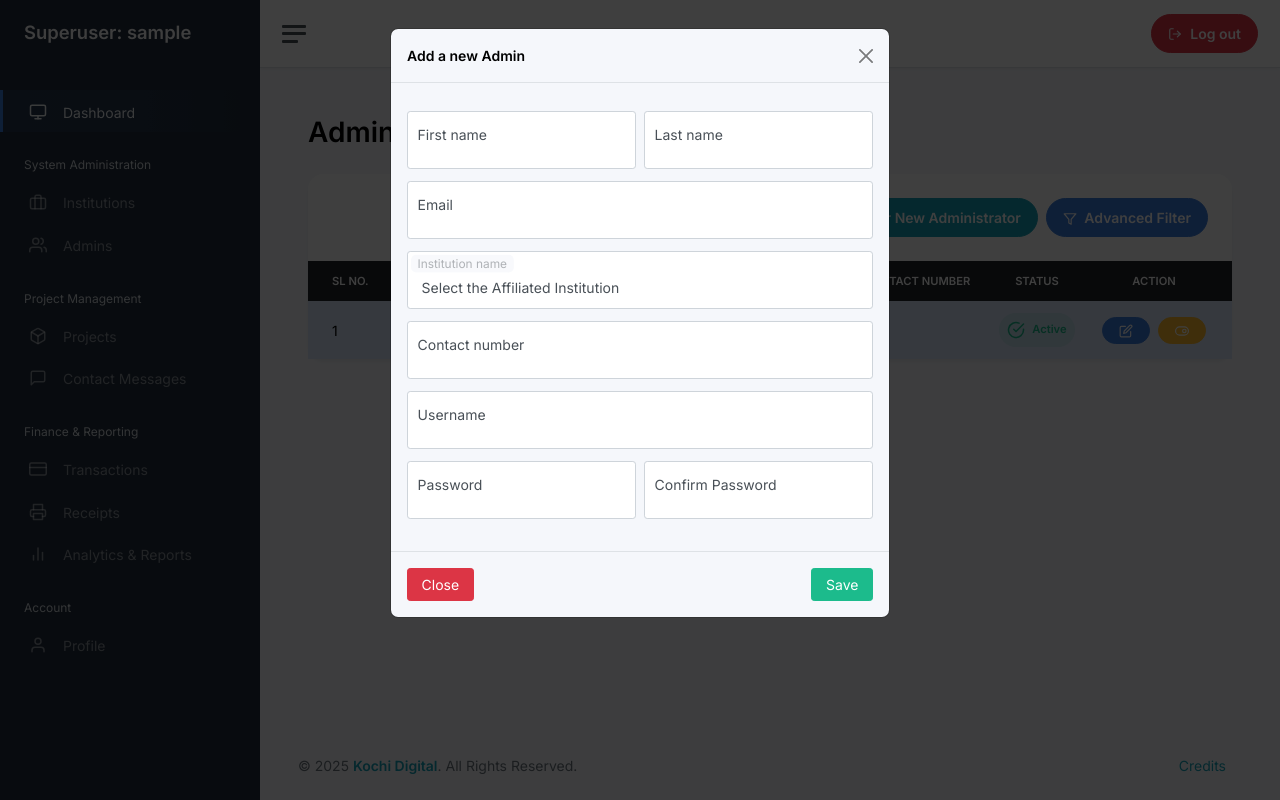
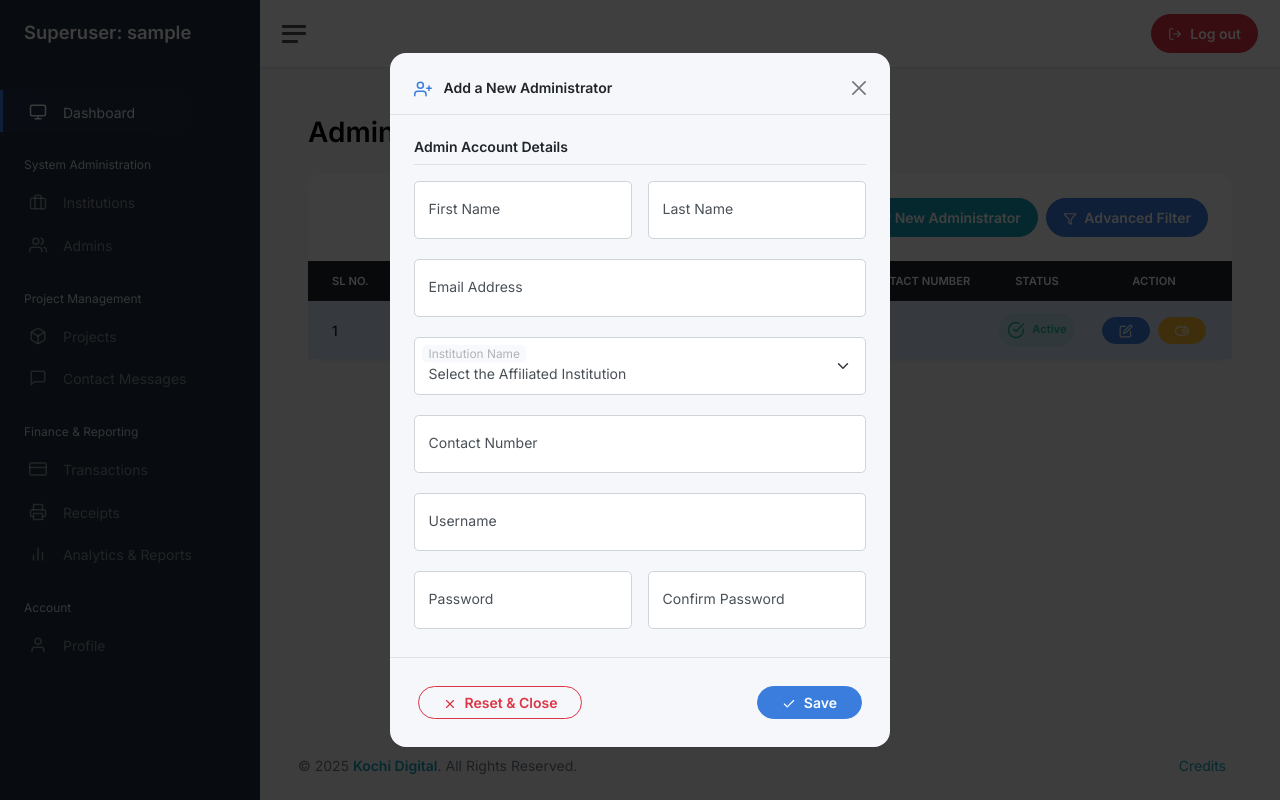
Before and after one commit to anoopksurendran1112/AspireAid, a Django app: page /administrator/all-insti-admin/ in a window 1280 px wide, after a click on "Register New Administrator". Run offline with Django 4.2, Linux system fonts and the light colour scheme; the visitor is signed in with stand-in values (Sample User, id 1); data comes from the database, SQL or seed files in the repository; data that the repository does not hold is empty; some libraries are stand-ins or nearby versions.

Commit message:
Updated modal ui

```diff
--- a/adminModule/templates/admin-all-insti-admin.html
+++ b/adminModule/templates/admin-all-insti-admin.html
@@ -3,67 +3,95 @@
 
 <!---------------------- Modal for Adding new Admin -------------------->
 <div class="modal fade" id="newAdminModal" tabindex="-1" aria-labelledby="exampleModalLabel" aria-hidden="true">
-    <div class="modal-dialog">
-        <div class="modal-content">
-            <div class="modal-header">
-                <h1 class="modal-title fs-5" id="exampleModalLabel"><strong>Add a new Admin</strong></h1>
+    <div class="modal-dialog modal-md modal-dialog-centered">
+        <div class="modal-content rounded-4 shadow-lg border-0">
+
+            <div class="modal-header border-bottom px-4 pt-4 pb-3">
+                <h5 class="modal-title fw-bolder text-dark" id="exampleModalLabel">
+                    <i class="align-middle me-2 text-primary" data-feather="user-plus"></i> Add a New Administrator
+                </h5>
                 <button type="button" class="btn-close" data-bs-dismiss="modal" aria-label="Close"></button>
             </div>
 
             <form method="post" id="add-admin-form">
                 {% csrf_token %}
-                <div class="modal-body">
-                    <div class="row p-2">
-                        <div class="col-lg-6 form-floating mb-1 p-1">
-                            <input type="text" class="form-control" id="first_name" placeholder="First name" name="first_name" required>
-                            <label for="first_name">First name</label>
-                            <span class="text-danger small-text" id="first_name-error"></span>
+                <div class="modal-body p-4">
+                    <h6 class="fw-bold text-dark mb-3 border-bottom pb-2">Admin Account Details</h6>
+
+                    <div class="row g-3">
+                        <div class="col-lg-6">
+                            <div class="form-floating">
+                                <input type="text" class="form-control rounded-3" id="first_name" placeholder="First name" name="first_name" required>
+                                <label for="first_name">First Name</label>
+                                <span class="text-danger small mt-1 d-block" id="first_name-error"></span>
                             </div>
-                        <div class="col-lg-6 form-floating mb-1 p-1">
-                            <input type="text" class="form-control" id="last_name" placeholder="Last name" name="last_name" required>
-                            <label for="last_name">Last name</label>
-                            <span class="text-danger small-text" id="last_name-error"></span>
                         </div>
-                        <div class="col-lg-12 form-floating mb-1 p-1">
-                            <input type="email" class="form-control" id="email" placeholder="Enter Email" name="email" required>
-                            <label for="email">Email</label>
-                            <span class="text-danger small-text" id="email-error"></span>
+                        <div class="col-lg-6">
+                            <div class="form-floating">
+                                <input type="text" class="form-control rounded-3" id="last_name" placeholder="Last name" name="last_name" required>
+                                <label for="last_name">Last Name</label>
+                                <span class="text-danger small mt-1 d-block" id="last_name-error"></span>
                             </div>
-                        <div class="col-lg-12 form-floating mb-1 p-1">
-                            <select class="form-control" aria-label="Default select example" id="inst_name" name="inst_name" required>
+                        </div>
+                        <div class="col-lg-12">
+                            <div class="form-floating">
+                                <input type="email" class="form-control rounded-3" id="email" placeholder="Enter Email" name="email" required>
+                                <label for="email">Email Address</label>
+                                <span class="text-danger small mt-1 d-block" id="email-error"></span>
+                            </div>
+                        </div>
+
+                        <div class="col-lg-12">
+                            <div class="form-floating">
+                                <select class="form-select rounded-3" id="inst_name" name="inst_name" required>
                                     <option selected disabled value="">Select the Affiliated Institution</option>
                                     {% for i in inst %}
                                     <option value="{{i.id}}">{{i.institution_name}}</option>
                                     {% endfor %}
                                 </select>
-                            <label for="inst_name">Institution name</label>
-                            <span class="text-danger small-text" id="inst_name-error"></span>
+                                <label for="inst_name">Institution Name</label>
+                                <span class="text-danger small mt-1 d-block" id="inst_name-error"></span>
                             </div>
-                        <div class="col-lg-12 form-floating mb-1 p-1">
-                            <input type="tel" class="form-control" id="phn_no" placeholder="Enter Contact number" name="phn_no" required>
-                            <label for="phn_no">Contact number</label>
-                            <span class="text-danger small-text" id="phn_no-error"></span>
                         </div>
-                        <div class="col-lg-12 form-floating mb-1 p-1">
-                            <input type="text" class="form-control" id="username" placeholder="Enter Username" name="username" required>
+
+                        <div class="col-lg-12">
+                            <div class="form-floating">
+                                <input type="tel" class="form-control rounded-3" id="phn_no" placeholder="Enter Contact number" name="phn_no" required>
+                                <label for="phn_no">Contact Number</label>
+                                <span class="text-danger small mt-1 d-block" id="phn_no-error"></span>
+                            </div>
+                        </div>
+                        <div class="col-lg-12">
+                            <div class="form-floating">
+                                <input type="text" class="form-control rounded-3" id="username" placeholder="Enter Username" name="username" required>
                                 <label for="username">Username</label>
-                            <span class="text-danger small-text" id="username-error"></span>
+                                <span class="text-danger small mt-1 d-block" id="username-error"></span>
                             </div>
-                        <div class="col-lg-6 form-floating mb-1 p-1">
-                            <input type="password" class="form-control" id="password" placeholder="Enter Password" name="password" required>
+                        </div>
+                        <div class="col-lg-6">
+                            <div class="form-floating">
+                                <input type="password" class="form-control rounded-3" id="password" placeholder="Enter Password" name="password" required>
                                 <label for="password">Password</label>
-                            <span class="text-danger small-text" id="password-error"></span>
+                                <span class="text-danger small mt-1 d-block" id="password-error"></span>
                             </div>
-                        <div class="col-lg-6 form-floating mb-1 p-1">
-                            <input type="password" class="form-control" id="confirm_password" placeholder="Confirm Password" name="confirm_password" required>
+                        </div>
+                        <div class="col-lg-6">
+                            <div class="form-floating">
+                                <input type="password" class="form-control rounded-3" id="confirm_password" placeholder="Confirm Password" name="confirm_password" required>
                                 <label for="confirm_password">Confirm Password</label>
-                            <span class="text-danger small-text" id="confirm_password-error"></span>
+                                <span class="text-danger small mt-1 d-block" id="confirm_password-error"></span>
                             </div>
                         </div>
                     </div>
-                <div class="modal-footer d-flex justify-content-between">
-                    <button type="reset" class="btn btn-danger" data-bs-dismiss="modal">Close</button>
-                    <button type="submit" class="btn btn-success" id="saveButton" >Save</button>
+                </div>
+
+                <div class="modal-footer d-flex justify-content-between border-top p-4">
+                    <button type="reset" class="btn btn-outline-danger fw-semibold rounded-pill px-4" data-bs-dismiss="modal">
+                        <i class="align-middle me-1" data-feather="x"></i> Reset & Close
+                    </button>
+                    <button type="submit" class="btn btn-primary fw-semibold rounded-pill px-4" id="saveButton">
+                        <i class="align-middle me-1" data-feather="check"></i> Save
+                    </button>
                 </div>
             </form>
         </div>
@@ -72,101 +100,136 @@
 
 <!---------------------- Modal for Updating Admin -------------------->
 <div class="modal fade" id="updateAdminModal" tabindex="-1" aria-labelledby="updateModalLabel" aria-hidden="true">
-    <div class="modal-dialog ">
-        <div class="modal-content">
-            <div class="modal-header">
-                <h1 class="modal-title fs-5" id="updateModalLabel"><strong>Update the Admin</strong></h1>
+    <div class="modal-dialog modal-md modal-dialog-centered">
+        <div class="modal-content rounded-4 shadow-lg border-0">
+
+            <div class="modal-header border-bottom px-4 pt-4 pb-3">
+                <h5 class="modal-title fw-bolder text-dark" id="updateModalLabel">
+                    <i class="align-middle me-2 text-primary" data-feather="user-check"></i> Update Administrator Details
+                </h5>
                 <button type="button" class="btn-close" data-bs-dismiss="modal" aria-label="Close"></button>
             </div>
 
             <form method="post" action="" id="update-admin-form">
                 {% csrf_token %}
-                <div class="modal-body">
-                    <div class="row p-2">
-                        <div class="col-lg-6 form-floating mb-1 p-1">
-                            <input type="text" class="form-control" id="first_name_update" placeholder="First name" name="first_name" required>
-                            <label for="first_name_update">First name</label>
-                            <span class="text-danger small-text" id="first_name_update-error"></span>
+                <div class="modal-body p-4">
+                    <h6 class="fw-bold text-dark mb-3 border-bottom pb-2">Admin Account Details</h6>
+
+                    <div class="row g-3">
+                        <div class="col-lg-6">
+                            <div class="form-floating">
+                                <input type="text" class="form-control rounded-3" id="first_name_update" placeholder="First name" name="first_name" required>
+                                <label for="first_name_update">First Name</label>
+                                <span class="text-danger small mt-1 d-block" id="first_name_update-error"></span>
                             </div>
-                        <div class="col-lg-6 form-floating mb-1 p-1">
-                            <input type="text" class="form-control" id="last_name_update" placeholder="Last name" name="last_name" required>
-                            <label for="last_name_update">Last name</label>
-                            <span class="text-danger small-text" id="last_name_update-error"></span>
                         </div>
-                        <div class="col-lg-12 form-floating mb-1 p-1">
-                            <input type="email" class="form-control" id="email_update" placeholder="Enter Email" name="email" required>
-                            <label for="email_update">Email</label>
-                            <span class="text-danger small-text" id="email_update-error"></span>
+                        <div class="col-lg-6">
+                            <div class="form-floating">
+                                <input type="text" class="form-control rounded-3" id="last_name_update" placeholder="Last name" name="last_name" required>
+                                <label for="last_name_update">Last Name</label>
+                                <span class="text-danger small mt-1 d-block" id="last_name_update-error"></span>
                             </div>
-                        <div class="col-lg-12 form-floating mb-1 p-1">
-                            <select class="form-control" aria-label="Default select example" id="inst_name_update" name="inst_name" required>
-                                <option selected disabled>Select the Affiliated Institution</option>
+                        </div>
+                        <div class="col-lg-12">
+                            <div class="form-floating">
+                                <input type="email" class="form-control rounded-3" id="email_update" placeholder="Enter Email" name="email" required>
+                                <label for="email_update">Email Address</label>
+                                <span class="text-danger small mt-1 d-block" id="email_update-error"></span>
+                            </div>
+                        </div>
+
+                        <div class="col-lg-12">
+                            <div class="form-floating">
+                                <select class="form-select rounded-3" id="inst_name_update" name="inst_name" required>
+                                    <option selected disabled value="">Select the Affiliated Institution</option>
                                     {% for i in inst %}
                                     <option value="{{i.id}}">{{i.institution_name}}</option>
                                     {% endfor %}
                                 </select>
-                            <label for="inst_name_update">Institution name</label>
-                            <span class="text-danger small-text" id="inst_name_update-error"></span>
+                                <label for="inst_name_update">Institution Name</label>
+                                <span class="text-danger small mt-1 d-block" id="inst_name_update-error"></span>
                             </div>
-                        <div class="col-lg-12 form-floating mb-1 p-1">
-                            <input type="tel" class="form-control" id="phn_no_update" placeholder="Enter Contact number" name="phn_no" required>
-                            <label for="phn_no_update">Contact number</label>
-                            <span class="text-danger small-text" id="phn_no_update-error"></span>
                         </div>
-                        <div class="col-lg-12 form-floating mb-1 p-1">
-                            <input type="text" class="form-control" id="username_update" placeholder="Enter Username" name="username" required>
+
+                        <div class="col-lg-12">
+                            <div class="form-floating">
+                                <input type="tel" class="form-control rounded-3" id="phn_no_update" placeholder="Enter Contact number" name="phn_no" required>
+                                <label for="phn_no_update">Contact Number</label>
+                                <span class="text-danger small mt-1 d-block" id="phn_no_update-error"></span>
+                            </div>
+                        </div>
+                        <div class="col-lg-12">
+                            <div class="form-floating">
+                                <input type="text" class="form-control rounded-3" id="username_update" placeholder="Enter Username" name="username" required>
                                 <label for="username_update">Username</label>
-                            <span class="text-danger small-text" id="username_update-error"></span>
+                                <span class="text-danger small mt-1 d-block" id="username_update-error"></span>
                             </div>
-                        <div class="col-lg-6 form-floating mb-1 p-1">
-                            <input type="password" class="form-control" id="password_update" placeholder="Enter Password" name="password" required>
-                            <label for="password_update">Old Password</label>
-                            <span class="text-danger small-text" id="password_update-error"></span>
                         </div>
-                        <div class="col-lg-6 form-floating mb-1 p-1">
-                            <input type="password" class="form-control" id="confirm_password_update" placeholder="Confirm Password" name="confirm_password">
-                            <label for="confirm_password_update">New Password</label>
-                            <span class="text-danger small-text" id="confirm_password_update-error"></span>
+
+                        <h6 class="fw-bold text-dark mt-4 border-bottom pb-2">Change Password</h6>
+                        <div class="col-lg-6">
+                            <div class="form-floating">
+                                <input type="password" class="form-control rounded-3" id="password_update" placeholder="Enter Old Password" name="password" required>
+                                <label for="password_update">Old Password (Required)</label>
+                                <span class="text-danger small mt-1 d-block" id="password_update-error"></span>
+                            </div>
+                        </div>
+                        <div class="col-lg-6">
+                            <div class="form-floating">
+                                <input type="password" class="form-control rounded-3" id="confirm_password_update" placeholder="Confirm Password" name="confirm_password">
+                                <label for="confirm_password_update">New Password (Leave blank to keep old)</label>
+                                <span class="text-danger small mt-1 d-block" id="confirm_password_update-error"></span>
                             </div>
                         </div>
                     </div>
-                <div class="modal-footer d-flex justify-content-between">
-                <button type="reset" class="btn btn-danger" data-bs-dismiss="modal">Close</button>
-                <button type="button" class="btn btn-warning" id="edit-button">Edit</button>
-                <button type="submit" class="btn btn-primary" id="update-button" hidden>Update</button>
+                </div>
+
+                <div class="modal-footer d-flex justify-content-between border-top p-4">
+                    <button type="reset" class="btn btn-outline-danger fw-semibold rounded-pill px-4" data-bs-dismiss="modal">
+                        <i class="align-middle me-1" data-feather="x"></i> Close
+                    </button>
+
+                    <button type="button" class="btn btn-warning fw-semibold rounded-pill px-4" id="edit-button">
+                        <i class="align-middle me-1" data-feather="edit"></i> Edit
+                    </button>
+
+                    <button type="submit" class="btn btn-primary fw-semibold rounded-pill px-4" id="update-button" hidden>
+                        <i class="align-middle me-1" data-feather="save"></i> Update
+                    </button>
                 </div>
             </form>
         </div>
     </div>
 </div>
 
+
 <!---------------------- Modal for Deleting Institution Admin -------------------->
-<div class="modal fade" id="adminPermanentDeleteModal" tabindex="-1" aria-labelledby="adminPermanentDeleteModalLabel" aria-hidden="true">
-    <div class="modal-dialog">
-        <div class="modal-content">
-            <div class="modal-header">
-                <h1 class="modal-title fs-5" id="adminPermanentDeleteModalLabel"><strong>Delete Institution Admin</strong></h1>
-                <button type="button" class="btn-close" data-bs-dismiss="modal" aria-label="Close"></button>
-            </div>
+<!--<div class="modal fade" id="adminPermanentDeleteModal" tabindex="-1" aria-labelledby="adminPermanentDeleteModalLabel" aria-hidden="true">-->
+<!--    <div class="modal-dialog">-->
+<!--        <div class="modal-content">-->
+<!--            <div class="modal-header">-->
+<!--                <h1 class="modal-title fs-5" id="adminPermanentDeleteModalLabel"><strong>Delete Institution Admin</strong></h1>-->
+<!--                <button type="button" class="btn-close" data-bs-dismiss="modal" aria-label="Close"></button>-->
+<!--            </div>-->
 
-            <form method="post" action="">
-                {% csrf_token %}
-                <div class="modal-body">
-                    <div class="alert alert-danger" role="alert">
-                        <strong>Warning!</strong> Deleting this admin account is permanent and cannot be undone.
-                        <br>
-                        This user will be removed from the system and lose all access.
-                    </div>
-                    <p>Are you sure you want to proceed?</p>
-                </div>
-                <div class="modal-footer d-flex justify-content-between">
-                    <button type="reset" class="btn btn-danger" data-bs-dismiss="modal">Close</button>
-                    <button type="submit" class="btn btn-warning">Delete Permanently</button>
-                </div>
-            </form>
-        </div>
-    </div>
-</div>
+<!--            <form method="post" action="">-->
+<!--                {% csrf_token %}-->
+<!--                <div class="modal-body">-->
+<!--                    <div class="alert alert-danger" role="alert">-->
+<!--                        <strong>Warning!</strong> Deleting this admin account is permanent and cannot be undone.-->
+<!--                        <br>-->
+<!--                        This user will be removed from the system and lose all access.-->
+<!--                    </div>-->
+<!--                    <p>Are you sure you want to proceed?</p>-->
+<!--                </div>-->
+<!--                <div class="modal-footer d-flex justify-content-between">-->
+<!--                    <button type="reset" class="btn btn-danger" data-bs-dismiss="modal">Close</button>-->
+<!--                    <button type="submit" class="btn btn-warning">Delete Permanently</button>-->
+<!--                </div>-->
+<!--            </form>-->
+<!--        </div>-->
+<!--    </div>-->
+<!--</div>-->
 
 <!---------------------- All Admin Table Details -------------------->
 <div class="row">
```
Also changed, not shown: adminModule/templates/admin-all-institution.html (+106 -102 lines). Lines whose indentation alone changed are shown as unchanged.
